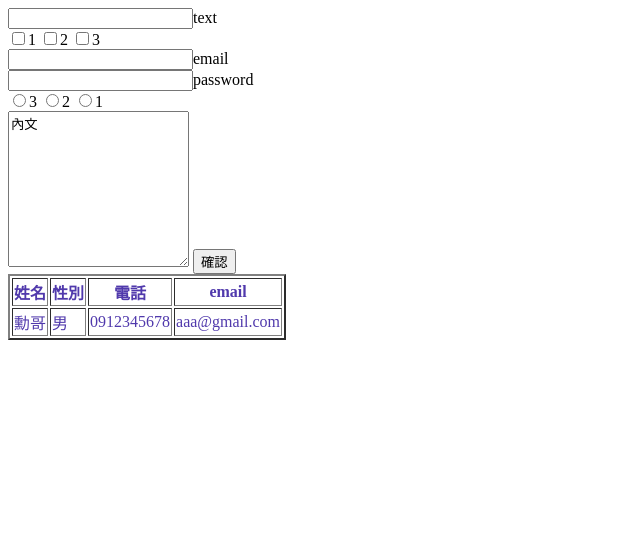
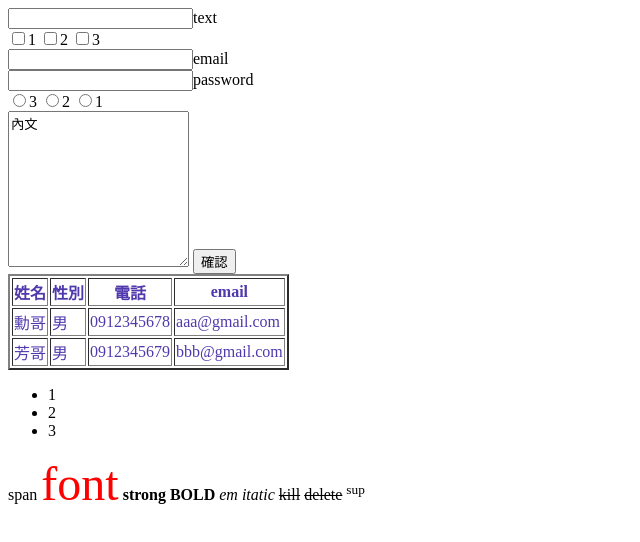
Before and after one commit to ss105213108-prog/front, a plain HTML site: page index.html in a window 1280 px wide. Shown: the whole page, without its empty margins (0-640 px from the left). Drawn offline with Linux system fonts and the light colour scheme.

Commit message:
文字變化

```diff
--- a/index.html
+++ b/index.html
@@ -37,8 +37,28 @@
           <td>0912345678</td>
           <td>aaa@gmail.com</td>
         </tr>
+        <tr>
+          <td>芳哥</td>
+          <td>男</td>
+          <td>0912345679</td>
+          <td>bbb@gmail.com</td>
+        </tr>
       </tbody>
       <tfoot></tfoot>
     </table>
+    <ul>
+      <li>1</li>
+      <li>2</li>
+      <li>3</li>
+    </ul>
+    <span>span</span>
+    <font size="10" color="red">font</font>
+    <strong>strong</strong>
+    <b>BOLD</b>
+    <em>em</em>
+    <i>itatic</i>
+    <s>kill</s>
+    <del>delete</del>
+    <sup>sup</sup>
   </body>
 </html>
```
